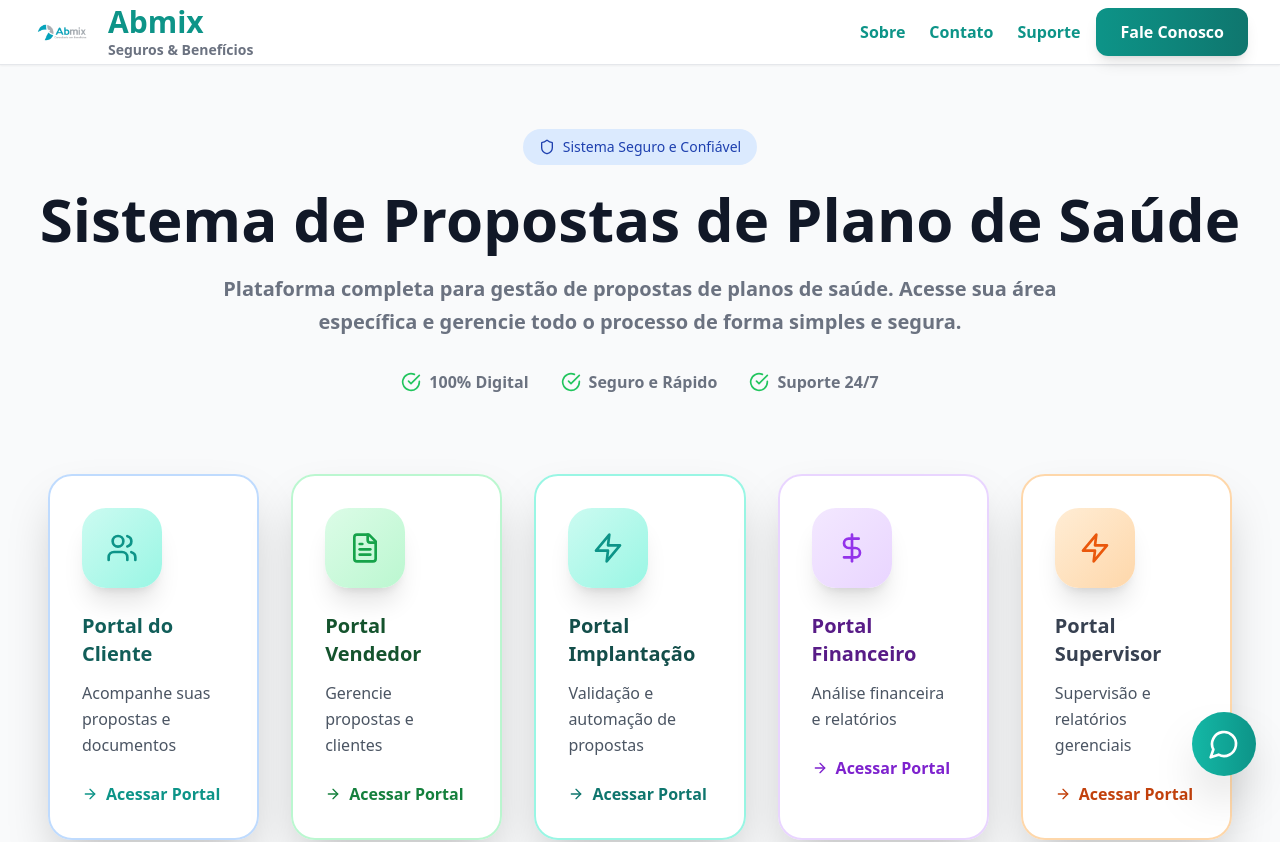
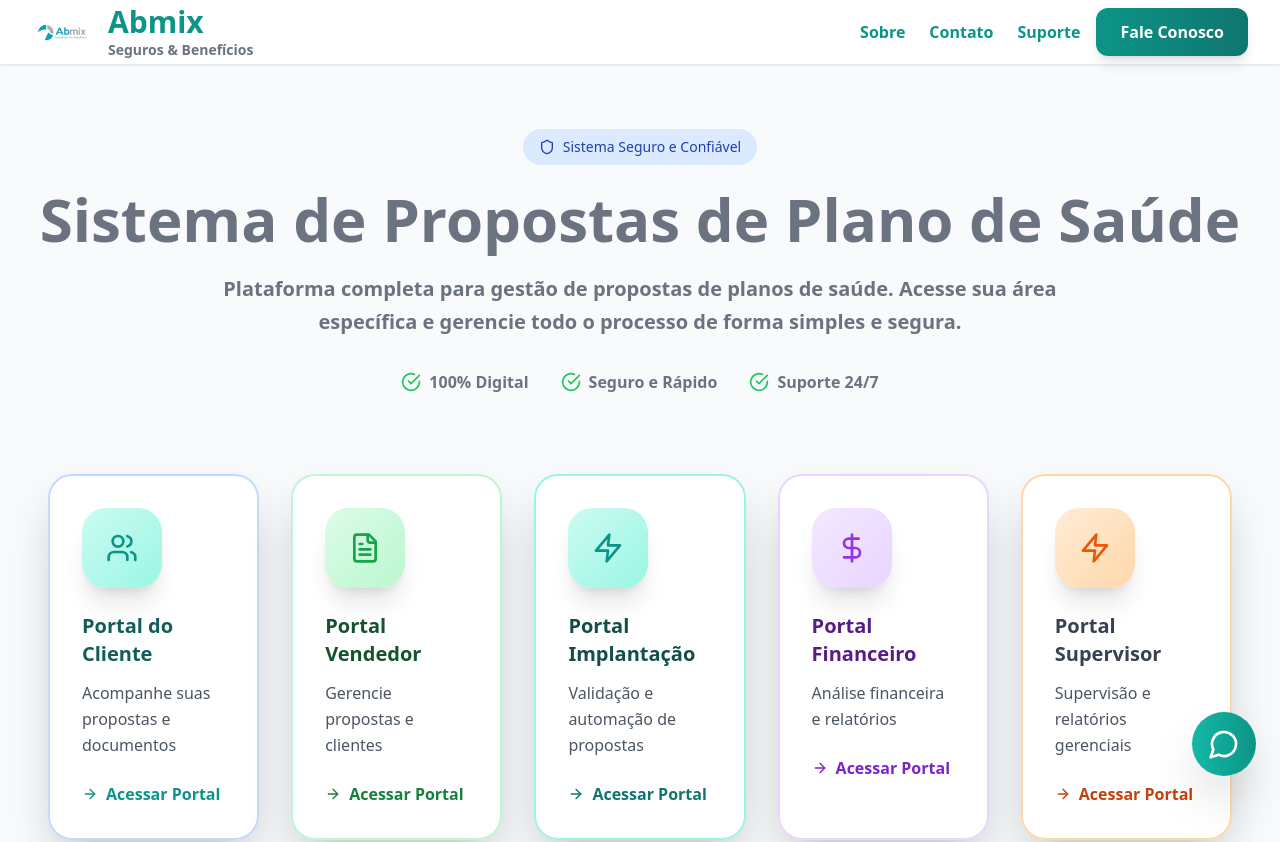
Before and after one commit to Felipemanieri/abmixsystem, a React (Vite) app: page / in a window 1280 px wide. Shown: the top 842 px of the page. Built offline with nearby package versions, Linux system fonts and the light colour scheme.

Commit message:
Alterar cor do título principal

```diff
--- a/src/App.tsx
+++ b/src/App.tsx
@@ -157,7 +157,7 @@ function App() {
             Sistema Seguro e Confiável
           </div>
           <h1 className="text-5xl md:text-6xl font-bold text-gray-900 mb-6 leading-tight">
-            Sistema de Propostas de Plano de Saúde
+            <span className="text-gray-500">Sistema de Propostas de Plano de Saúde</span>
           </h1>
           <p className="text-xl text-gray-500 font-bold max-w-4xl mx-auto leading-relaxed">
             Plataforma completa para gestão de propostas de planos de saúde.
```
